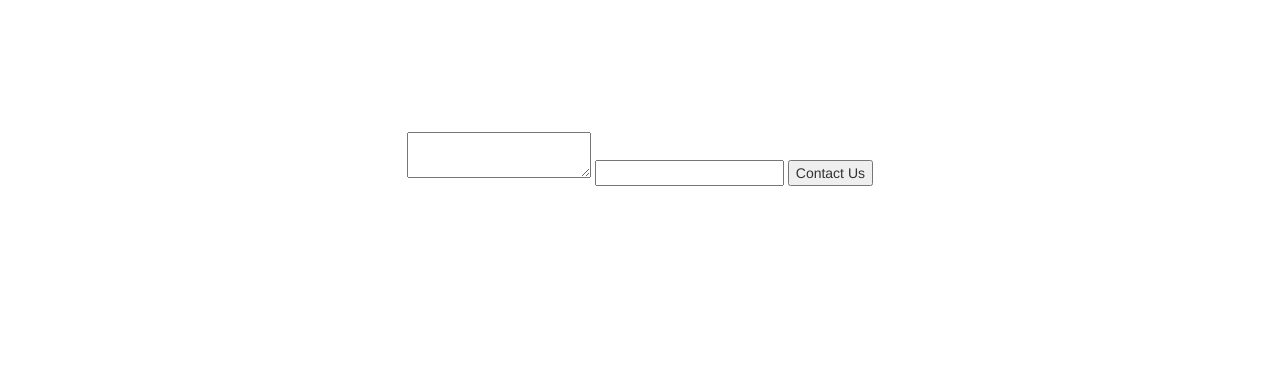
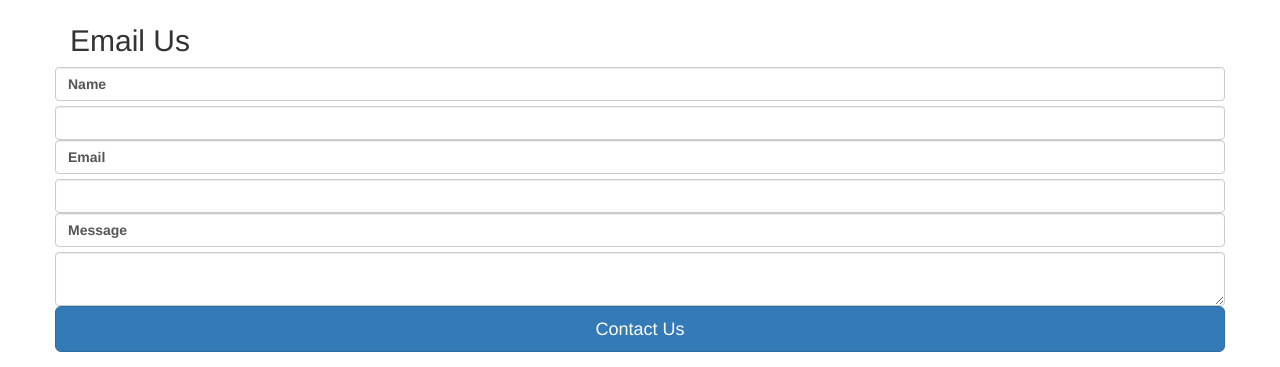
Before and after one commit to sam1r5/healthy_ninja, a CodeIgniter app: page /database/users/load_contact_us in a window 1280 px wide. Shown: the part 622-989 px from the top of the page. Before the commit the page ends 808 px from the top, so only its background shows below. Run offline with CodeIgniter, Linux system fonts and the light colour scheme; some libraries are stand-ins or nearby versions.

Commit message:
Added css to the form for the contact us page. Also addred email to the form. The user controller sendemail was changed to give us the email address of the sender

```diff
--- a/application/controllers/Users.php
+++ b/application/controllers/Users.php
@@ -84,7 +84,7 @@ class Users extends CI_Controller {
 
 				$this->session->set_userdata('id', $data['id']);
 				$this->session->set_userdata('name', $data['first_name']);
-				redirect('/users/load_categories');
+				redirect('/');
 			}
 			else
 			{
@@ -106,6 +106,7 @@ class Users extends CI_Controller {
 		{
 			$this->load->library('form_validation');
 			$this->form_validation->set_rules('name', 'Name', 'trim|required');
+			$this->form_validation->set_rules("email", "Email", 'trim|required');
 		}
 
 		if($this->form_validation->run() == FALSE)
@@ -136,7 +137,7 @@ class Users extends CI_Controller {
 		$this->email->set_newline("\r\n");
 		$this->email->from("healthyninja16@gmail.com", $content['name']);
 		$this->email->to('ssachdev13@gmail.com');
-		$this->email->subject("comment from customer form healthy ninja website");
+		$this->email->subject("comment from " .$content['email']);
 		$this->email->message($content['information']);
 		if($this->email->send())
 		{
--- a/application/views/contact_us.php
+++ b/application/views/contact_us.php
@@ -6,7 +6,7 @@
 		<link rel="stylesheet" type="text/css" href="style.css">
 		<meta name="description" content="insert description"/>
 		<link rel="stylesheet" type="text/css" href="/assets/stylesheets/bootstrap.min.css">
-		<link rel="stylesheet" type="text/css" href="/assets/stylesheets/about_us.css">
+		<link rel="stylesheet" type="text/css" href="/assets/stylesheets/contact_us.css">
 		<script src= 'http://ajax.googleapis.com/ajax/libs/jquery/1.11.1/jquery.min.js'></script>
 		<script type="text/javascript">
 			$(document).ready(function(){
@@ -34,13 +34,21 @@
 		&q=175EOliveAve,Burbank,CA" allowfullscreen>
 		</iframe>
 	</div>
-	<div class="location">
-		<form method='post' action='/users/contactvalidate'>
-			<textarea placeholder="Email us" name='information'>
+	<div class="container" class="input-form">
+		<h2 class="form-signin-heading" class="center">Email Us</h2>
+		<form method='post' action='/users/contactvalidate' class="form-horizontal" >
+		<div class="form-group">
+			<label class="form-control" class="col-sm-2 control-label">Name</label>
+				<input type='text' name='name' class="form-control">
+			<label class="form-control" class="col-sm-2 control-label">Email</label>
+				<input type='email' name='email' class="form-control">
+			<label class="form-control" class="col-sm-2 control-label">Message</label>
+				<textarea placeholder="Email us" name='information' class="form-control">
 
-			</textarea>
-			<input type='text' name='name'>
-			<button type="submit" name='action' value="submit" type="submit">Contact Us</button>
+				</textarea>
+
+			<button class="btn btn-lg btn-primary btn-block" type="submit" name='action' value="submit" type="submit">Contact Us</button>
+		</div>
 		</form>
 	</div>
 	</body>
--- /dev/null
+++ b/assets/stylesheets/contact_us.css
@@ -0,0 +1,15 @@
+.location
+{
+	margin-top: 10%;
+	text-align: center;
+}
+
+.center{
+	text-align: center;
+}
+iframe {
+	border-radius: 5px;
+}
+.input-form{
+	margin-top: 100px;
+}
```
